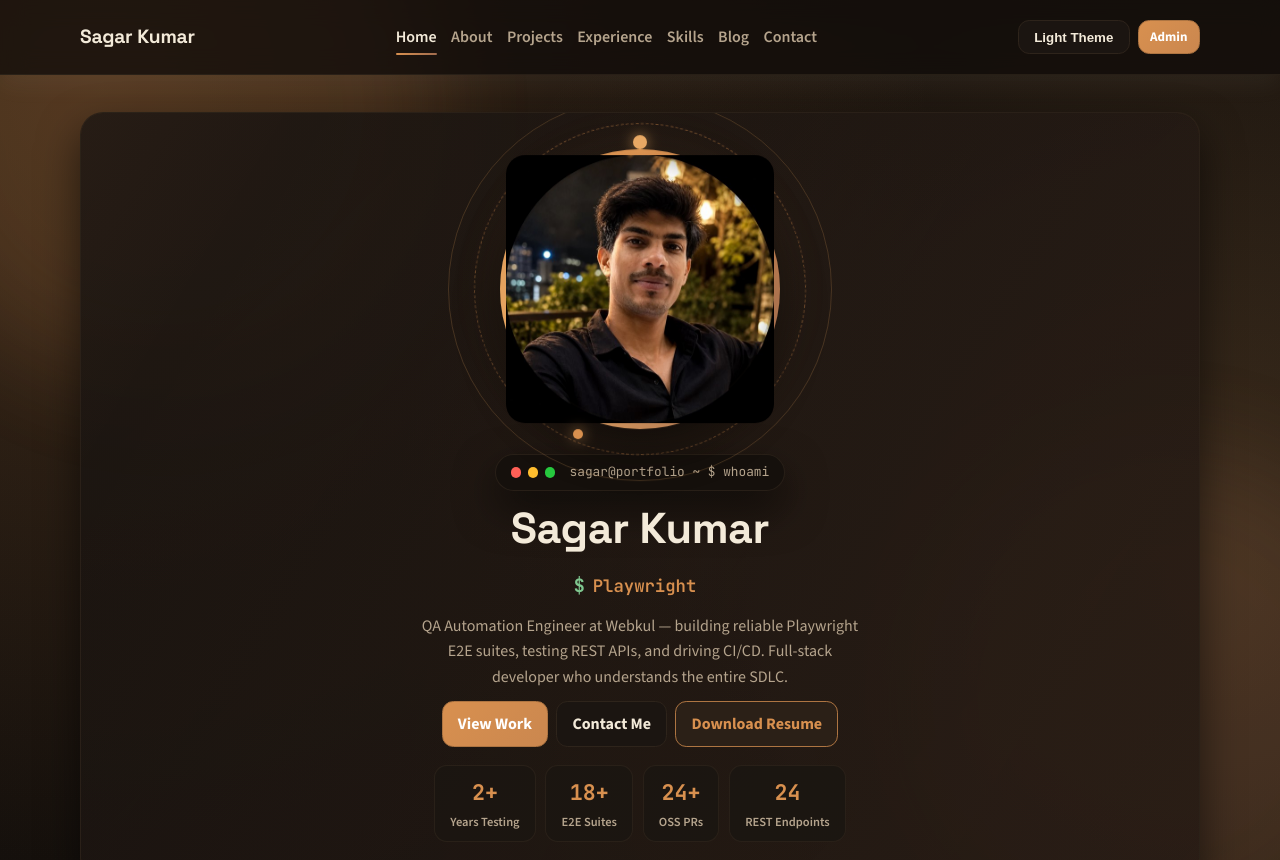
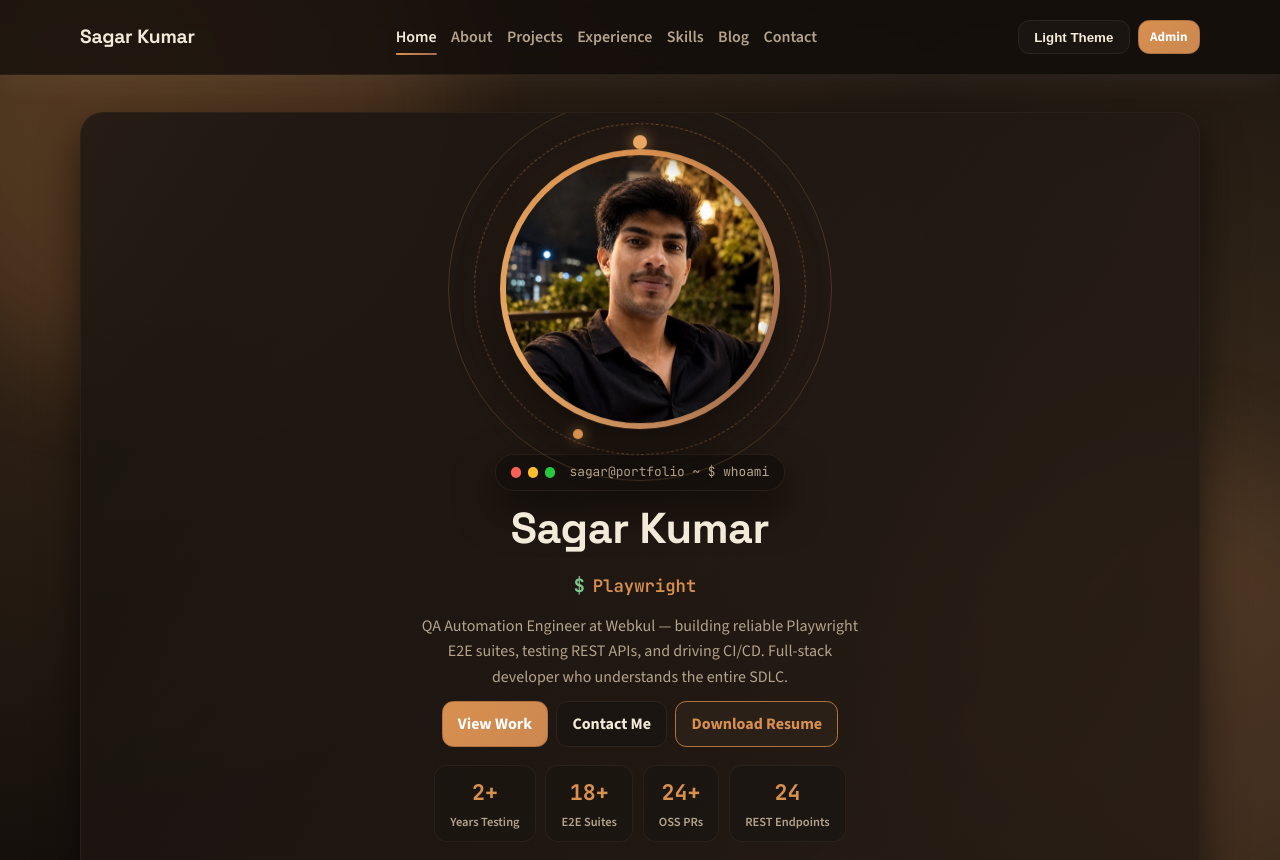
Before and after one commit to sagar56780/sagar56780.github.io, a React (Vite) app in the folder frontend/: page / in a window 1280 px wide. Shown: the top 860 px of the page. Built offline with nearby package versions, Linux system fonts and the light colour scheme.

Commit message:
fix: properly crop profile image into circle
- Remove conflicting 1.2rem radius that overrode the circular crop on hero image
- Hero image now cover-crops inside the circle like LinkedIn/Instagram

```diff
--- a/frontend/src/styles/global.css
+++ b/frontend/src/styles/global.css
@@ -338,15 +338,10 @@ img {
   }
 }
 
-.hero-image,
 .about-image,
 .profile-preview {
   object-fit: cover;
   border-radius: 1.2rem;
-}
-
-.about-image,
-.profile-preview {
   width: min(330px, 100%);
   border: 1px solid color-mix(in srgb, var(--border) 72%, transparent);
   box-shadow: var(--shadow);
```
